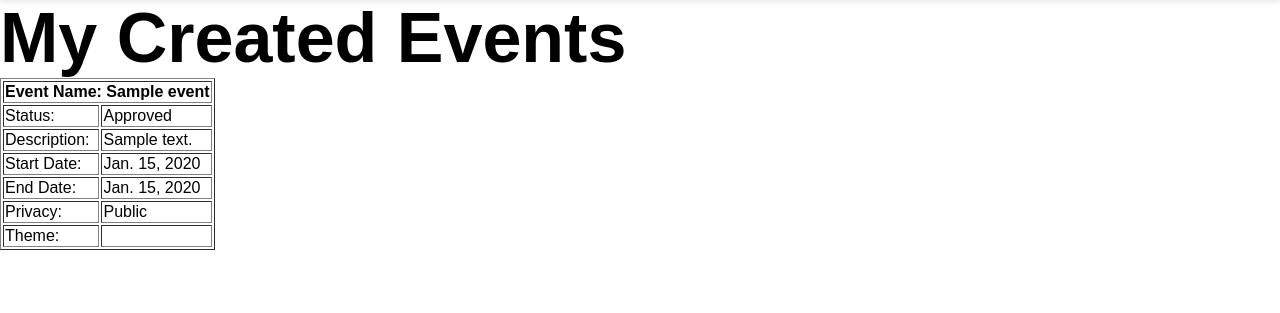
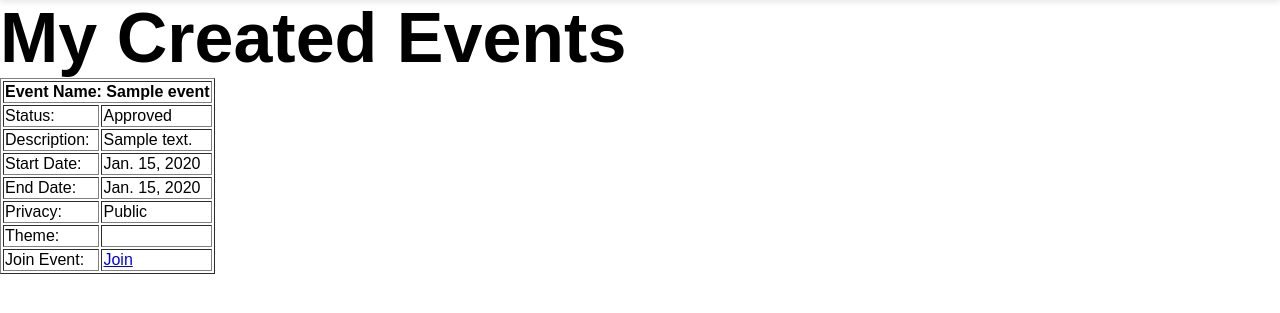
Before and after one commit to wangjalen7/UVA-Scavenger-Hunt-Web-Application, a Django app: page /view_my_events/ in a window 1280 px wide. Shown: the part 117-430 px from the top of the page. Run offline with Django 4.2, Linux system fonts and the light colour scheme; a user stored in the database is signed in; tables that the repository leaves empty hold one stand-in row (values such as "Sample post").

Commit message:
updating views and templates with join functionality info

```diff
--- a/ScavengerHuntApp/urls.py
+++ b/ScavengerHuntApp/urls.py
@@ -38,5 +38,5 @@ urlpatterns = [
     path('approve_hunt/<int:event_id>/', views.approve_event, name='approve_event'),
     path('deny_hunt/<int:event_id>/', views.deny_event, name='deny_event'),
     #path('publicevents/', views.ListScavengerHunt.as_view(), name='public_events'),
-    path('joinhunt/<int:hunt_id>', views.join_hunt, name='join_hunt')
+    path('joinhunt/<int:event_id>', views.join_hunt, name='join_hunt')
 ]
--- a/mainapp/views.py
+++ b/mainapp/views.py
@@ -26,25 +26,25 @@ class ListEvents(ListView):
     def get_queryset(self):
         return Event.objects.filter(privacy = "U")
 
-def join_hunt(request, hunt_id):
-    scav_hunt = Event.objects.get(id=hunt_id)
+def join_hunt(request, event_id):
+    scav_hunt = Event.objects.get(id=event_id)
     player_user = User.objects.get(username=request.user.username)
     if request.method == "POST":
         form = JoinHuntForm(request.POST)
         if form.is_valid():
-            try:
-                queryset = Player.objects.get(hunt=scav_hunt, user=player_user)
-            except Player.DoesNotExist:
-                queryset = None
-            if queryset == None:
+            # try:
+            #     queryset = Player.objects.get(hunt=scav_hunt, user=player_user)
+            # except Player.DoesNotExist:
+            #     queryset = None
+            # if queryset != None:
+            #     return render(request,'already_joined.html', context={'message': 'Already Joined'})
+            # else:
                 player = form.save(commit=False)
                 player.hunt = scav_hunt
                 player.user = player_user
                 player.points = 0
                 player.save()
                 return redirect('/')
-            else:
-                return render(request,'already_joined.html', context={'message': 'Already Joined'})
     else:
         form = JoinHuntForm()
     return render(request, 'join_scavenger_hunt.html', {'form': form, 'hunt': scav_hunt.name, 'user': player_user.username})
--- a/templates/view_events.html
+++ b/templates/view_events.html
@@ -38,6 +38,10 @@
                     <td>Theme:</td>
                     <td><!-- You can add the theme here --></td>
                 </tr>
+                <tr>
+                    <td>Join Event:</td>
+                    <td><a href = "{% url 'join_hunt' event.id %}">Join</a></td>
+                </tr>
                 {% empty %}
                 <tr>
                     <td colspan="2">You haven't created any events yet.</td>
```
